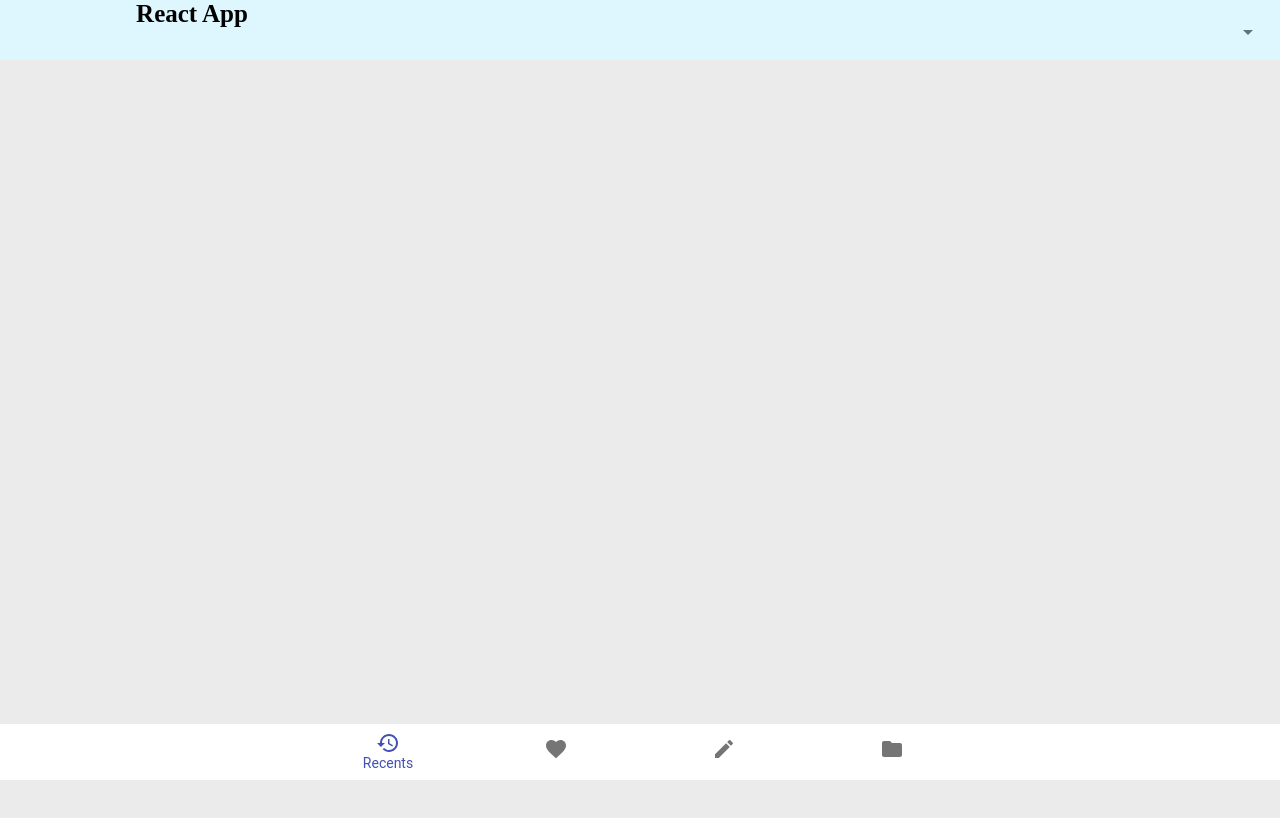
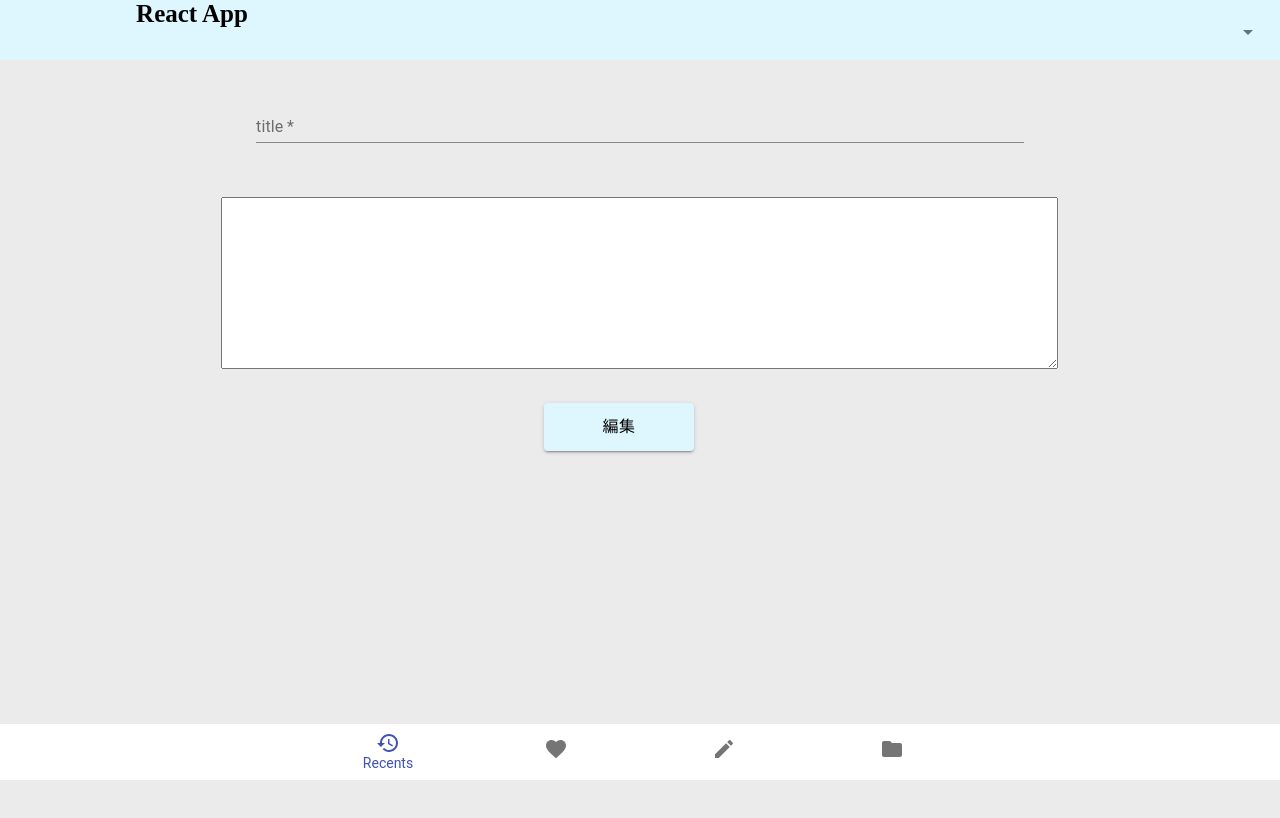
Before and after one commit to dogerescat/typescript-react, a React (Create React App) app in the folder react_app/: page /edit/1 in a window 1280 px wide. Shown: the top 818 px of the page. Built offline with nearby package versions, Linux system fonts and the light colour scheme; no server answers; the database is empty; sample sign-in values are in the browser's storage.

Commit message:
add edit

```diff
--- a/react_app/src/Router.tsx
+++ b/react_app/src/Router.tsx
@@ -1,6 +1,6 @@
 import React from 'react';
 import {Route, Switch} from 'react-router';
-import { SignUp, Login, Home, Create } from './templates'
+import { SignUp, Login, Home, Create, Edit } from './templates'
 
 import Auth from './Auth';
 
@@ -12,6 +12,7 @@ const Router: React.FC = () => {
             <Auth>
                 <Route exact path="/home" component={Home}/>
                 <Route exact path="/create" component={Create}/>
+                <Route exact path="/edit/:id" component={Edit} />
             </Auth>
         </Switch>
     );
--- a/react_app/src/components/Ukit/FolderElement.tsx
+++ b/react_app/src/components/Ukit/FolderElement.tsx
@@ -1,10 +1,12 @@
 import React from 'react';
+import { useDispatch } from 'react-redux';
 import { makeStyles, createStyles, Theme } from '@material-ui/core/styles';
 import Card from '@material-ui/core/Card';
 import CardActions from '@material-ui/core/CardActions';
 import CardContent from '@material-ui/core/CardContent';
 import Button from '@material-ui/core/Button';
 import Typography from '@material-ui/core/Typography';
+import { push } from 'connected-react-router';
 
 const useStyles = makeStyles((theme: Theme) =>
   createStyles({
@@ -34,6 +36,7 @@ interface Props {
 
 const FolderElement = (props: Props) => {
   const classes = useStyles();
+  const dispatch = useDispatch();
   return (
       <Card className={classes.root}>
         <CardContent>
@@ -48,7 +51,8 @@ const FolderElement = (props: Props) => {
           </Typography>
         </CardContent>
         <CardActions>
-          <Button onClick={() => props.handleOpen(props.title, props.content)} size='small'>OPEN</Button>
+          <Button onClick={() => props.handleOpen(props.title, props.content)} size='small'>Open</Button>
+          <Button onClick={() => dispatch(push(`/edit/${props.uid}`))} >Edit</Button>
         </CardActions>
       </Card>
   );
--- a/react_app/src/redux/memos/operations.ts
+++ b/react_app/src/redux/memos/operations.ts
@@ -12,7 +12,8 @@ interface Data {
   userId: string;
   createdAt?: FirebaseTs;
 }
-export const saveMemo = (memo: string, title: string) => {
+
+export const saveMemo = (memo: string, title: string, id: string) => {
   return async (dispatch: any, getState: any) => {
     const state = getState();
     const userId: string = state.users.uid
@@ -23,13 +24,15 @@ export const saveMemo = (memo: string, title: string) => {
       updatedAt: timestamp,
       userId: userId
     };
-    const ref = memoRef.doc();
-    const uid = ref.id;
-    data.uid = uid;
-    data.createdAt = timestamp;
+    if(id === '') {
+      const ref = memoRef.doc();
+      id = ref.id;
+      data.uid = id;
+      data.createdAt = timestamp;
+    }
     return memoRef
-      .doc(uid)
-      .set(data)
+      .doc(id)
+      .set(data, {merge: true})
       .then(() => {
         dispatch(readData());
         dispatch(push('/home'));
--- a/react_app/src/templates/Create.tsx
+++ b/react_app/src/templates/Create.tsx
@@ -49,7 +49,7 @@ const Create = () => {
         <PrimaryButton
           label='メモ'
           onClick={() => {
-            dispatch(saveMemo(memo, title));
+            dispatch(saveMemo(memo, title, ''));
           }}
         />
       </div>
--- /dev/null
+++ b/react_app/src/templates/Edit.tsx
@@ -0,0 +1,71 @@
+import React, { useEffect, useState, useCallback } from 'react';
+import { useDispatch } from 'react-redux';
+import { db } from '../firebase';
+import TextareaAutosize from '@material-ui/core/TextareaAutosize';
+import { PrimaryButton, TextInput } from '../components/Ukit';
+import { saveMemo } from '../redux/memos/operations';
+
+const Edit = () => {
+    let id = window.location.pathname.split('/edit')[1];
+    const [title, setTitle] = useState('');
+    const [content, setContent] = useState('');
+    const dispatch = useDispatch();
+    if(id !== '') {
+        id = id.split('/')[1];
+    }
+    const inputTitle = useCallback((event) => {
+        setTitle(event.target.value);
+    },[setTitle]);
+    const inputContent = useCallback((event) => {
+        setContent(event.target.value);
+    },[setContent]);
+
+
+    useEffect(() => {
+        if(id !== '') {
+            db.collection('memos').doc(id).get().then((snapshot: any) => {
+                const memo = snapshot.data();
+                setTitle(memo.title);
+                setContent(memo.content);
+            });
+        }
+    },[id]);
+    return (
+        <>
+        <div className='create-title'>
+        <TextInput
+          fullWidth={true}
+          label={'title'}
+          multiline={false}
+          required={true}
+          rows={1}
+          value={title}
+          type={'text'}
+          onChange={inputTitle}
+        />
+      </div>
+      <div className='create-textarea'>
+        <TextareaAutosize
+          aria-label='minimum height'
+          rowsMin={15}
+          rows={10}
+          cols={100}
+          value={content}
+          onChange={inputContent}
+          style={{padding: 10}}
+        />
+      </div>
+      <div className='create-button'>
+        <PrimaryButton
+          label='編集'
+          onClick={() => {
+            dispatch(saveMemo(content, title, id));
+          }}
+        />
+      </div>
+
+        </>
+    )
+}
+
+export default Edit;
--- a/react_app/src/templates/index.ts
+++ b/react_app/src/templates/index.ts
@@ -2,3 +2,4 @@ export { default as SignUp } from './SignUp';
 export { default as Login } from './Login';
 export { default as Home } from './Home';
 export { default as Create } from './Create';
+export { default as Edit } from './Edit';
```
